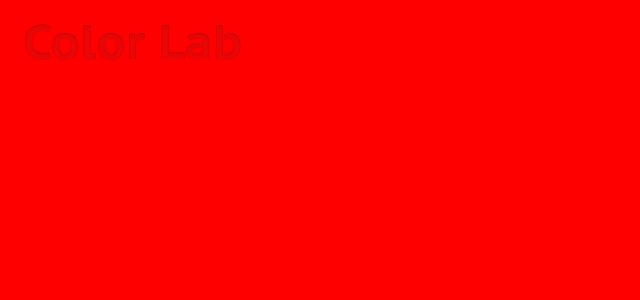
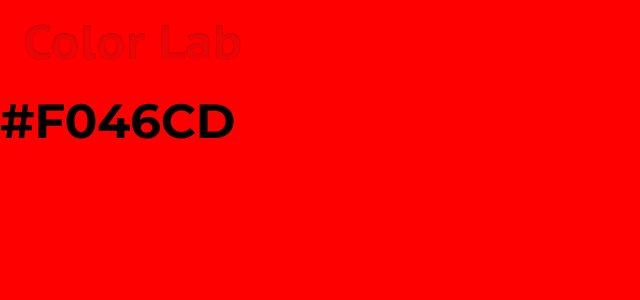
Before and after one commit to lewKcoder/ColorLab, a Next.js app: page / in a window 1280 px wide. Shown: the top 300 px of the page, without its empty margins (0-640 px from the left). Built offline with nearby package versions, Linux system fonts and the light colour scheme.

Commit message:
feat: :sparkles: Added current color text

```diff
--- a/app/layout.tsx
+++ b/app/layout.tsx
@@ -14,6 +14,15 @@
 }>) {
   return (
     <html lang="ja">
+      <head>
+        <link rel="preconnect" href="https://fonts.googleapis.com" />
+        <link rel="preconnect" href="https://fonts.gstatic.com" />
+        <link
+          href="https://fonts.googleapis.com/css2?family=Montserrat:ital,wght@0,700;1,700&display=swap"
+          rel="stylesheet"
+        />
+      </head>
+
       <body>{children}</body>
     </html>
   );
--- a/app/page.tsx
+++ b/app/page.tsx
@@ -10,6 +10,8 @@
     <div className={`${styles.container} container`}>
       <main className={styles.main}>
         <Heading />
+
+        <h2 className={styles.color}>#F046CD</h2>
       </main>
 
       <style jsx>{`
--- a/app/styles.module.scss
+++ b/app/styles.module.scss
@@ -1,3 +1,9 @@
 .container {
   height: 100vh;
 }
+
+.color {
+  font-family: "Montserrat", sans-serif;
+  font-size: 48px;
+  font-weight: bold;
+}
```
